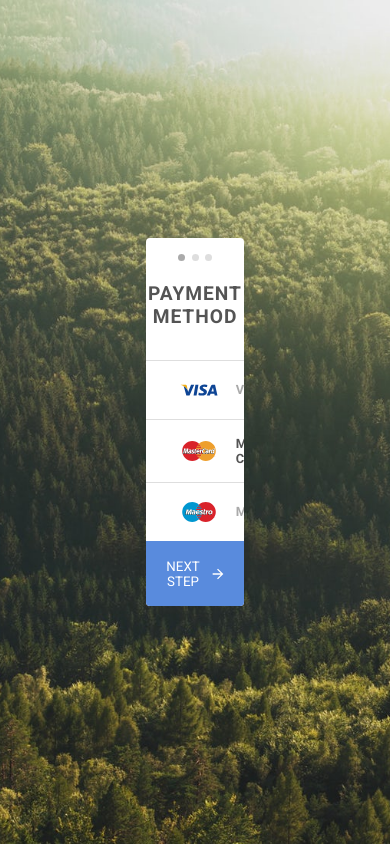
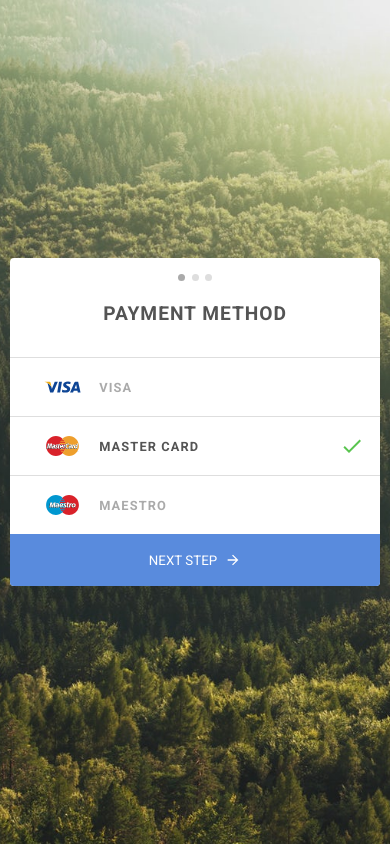
Before and after one commit to TheDevEnv/web_interface_challenge_02, a plain HTML site: page index.html in a window 390 px wide. Drawn offline with Linux system fonts and the light colour scheme.

Commit message:
style: responsive width fixed

```diff
--- a/styles.css
+++ b/styles.css
@@ -30,8 +30,9 @@
 }
 
 .card {
-  width: 25vw;
+  width: 400px;
   height: auto;
+  margin: 0.6rem;
   background: var(--white);
   border-radius: 4px;
   overflow: hidden;
```
